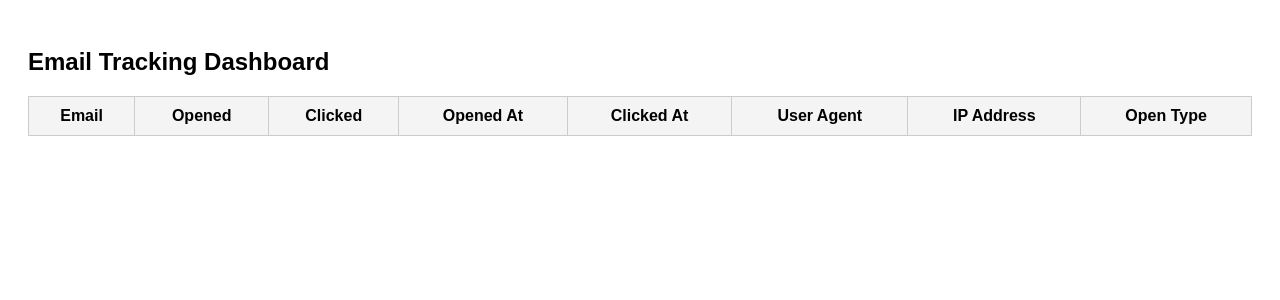
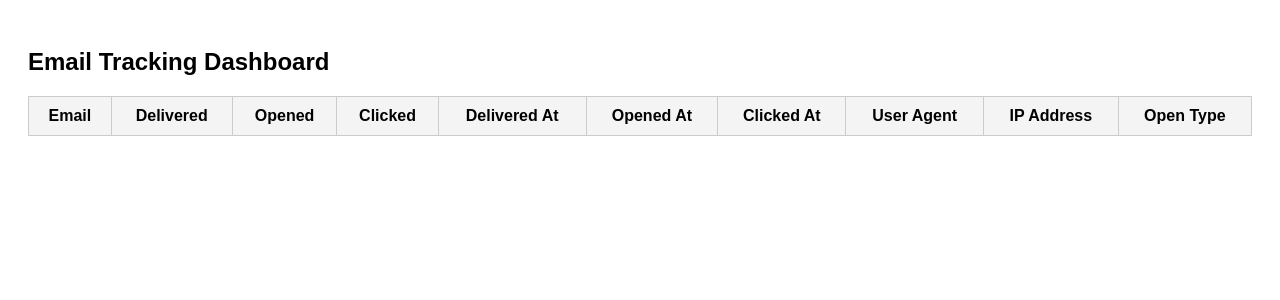
Before and after one commit to abhayrathor12/MailSender, a Django app: template email_tracker/tracker/templates/dashboard.html in a window 1280 px wide. Shown: the top 300 px of the page. Run offline with Django 3.2, Linux system fonts and the light colour scheme; the template is opened without the code that fills it, so the values that code supplies are empty.

Commit message:
new deliverd

```diff
--- a/email_tracker/tracker/models.py
+++ b/email_tracker/tracker/models.py
@@ -6,6 +6,9 @@ class EmailTrack(models.Model):
     email = models.EmailField()
 
     sent_at = models.DateTimeField(auto_now_add=True)
+
+    delivered = models.BooleanField(default=False)
+    delivered_at = models.DateTimeField(null=True, blank=True)
 
     opened = models.BooleanField(default=False)
     opened_at = models.DateTimeField(null=True, blank=True)
--- a/email_tracker/tracker/templates/dashboard.html
+++ b/email_tracker/tracker/templates/dashboard.html
@@ -17,8 +17,10 @@
 <table>
     <tr>
         <th>Email</th>
+        <th>Delivered</th>
         <th>Opened</th>
         <th>Clicked</th>
+        <th>Delivered At</th>
         <th>Opened At</th>
         <th>Clicked At</th>
         <th>User Agent</th>
@@ -29,7 +31,13 @@
     {% for item in data %}
     <tr>
         <td>{{ item.email }}</td>
-
+        <td>
+{% if item.delivered %}
+<span class="yes">✔ Delivered</span>
+{% else %}
+<span class="no">✘ Not Delivered</span>
+{% endif %}
+</td>
         <td>
             {% if item.opened %}
                 <span class="yes">✔ Opened</span>
@@ -45,7 +53,7 @@
                 <span class="no">✘ Not Clicked</span>
             {% endif %}
         </td>
-
+    <td>{{ item.delivered_at }}</td>
         <td>{{ item.opened_at }}</td>
         <td>{{ item.clicked_at }}</td>
         <td>{{ item.user_agent }}</td>
```
Also changed, not shown: email_tracker/tracker/views.py (+34 -12 lines), email_tracker/db.sqlite3, email_tracker/tracker/migrations/0003_emailtrack_delivered_emailtrack_delivered_at.py (added).
